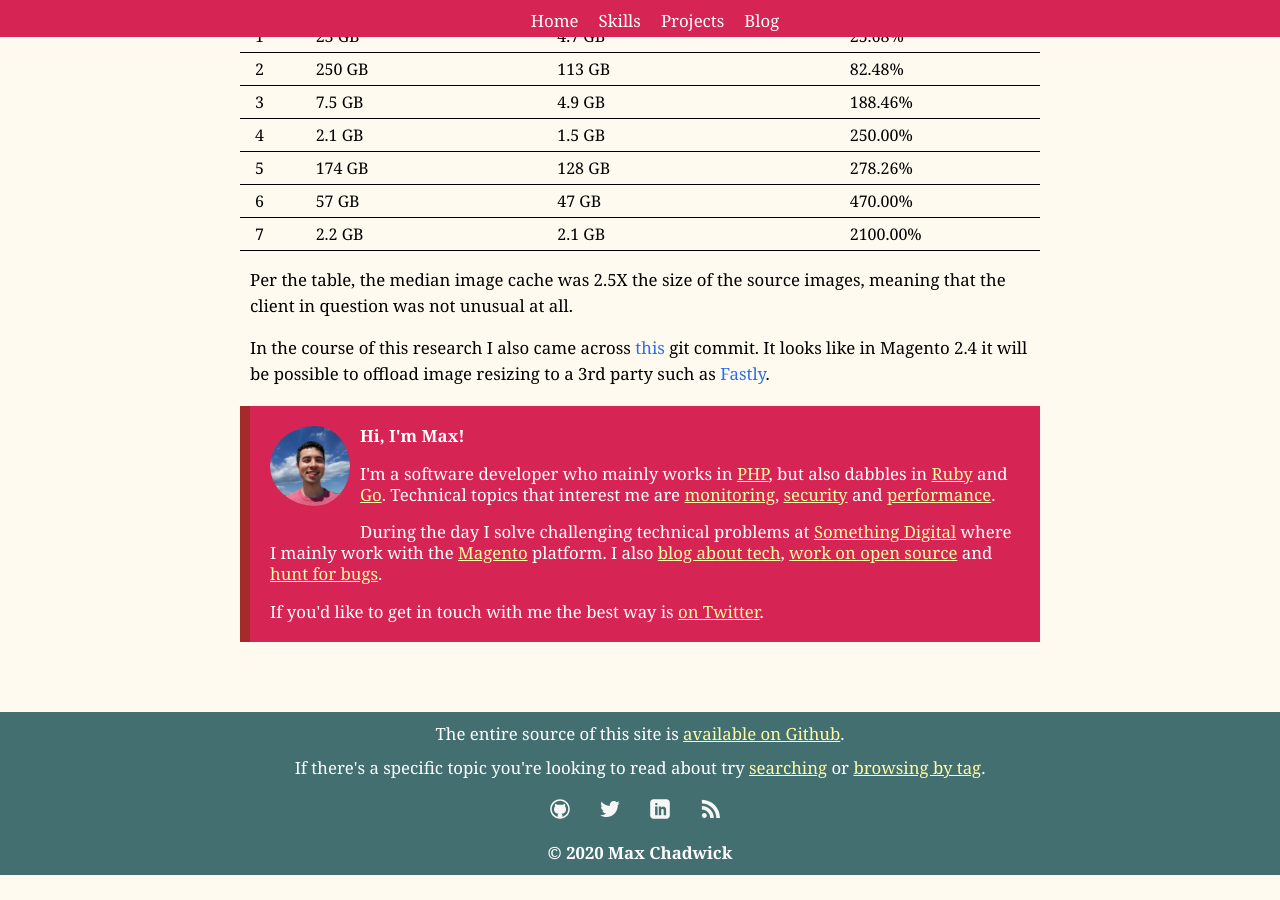
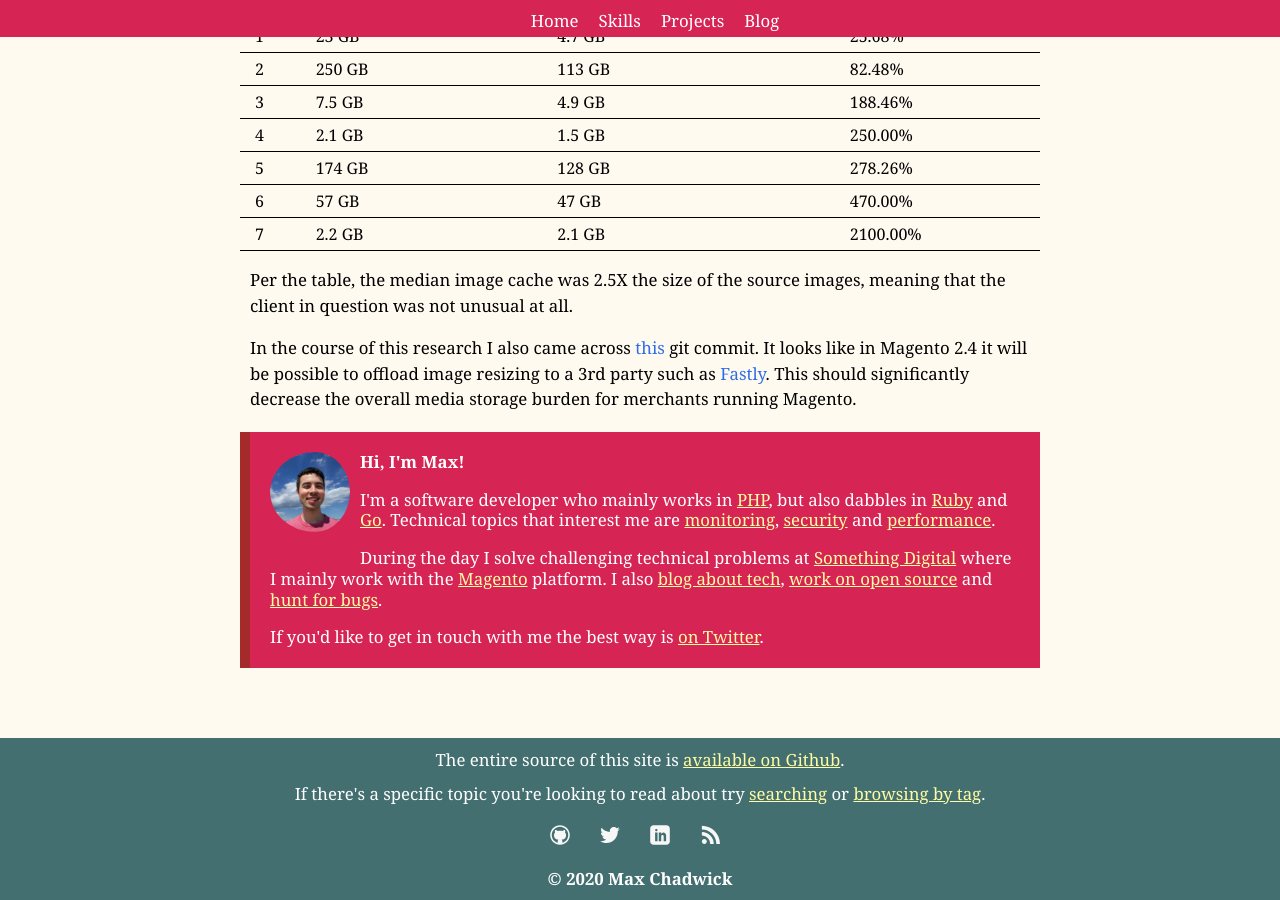
Before and after one commit to mpchadwick/mpchadwick.github.io, a Jekyll site: the page built from _posts/2020-03-05-magento-image-cache-size-benchmarks.md, in a window 1280 px wide and 900 px high, scrolled down 615 px. Built offline with Jekyll 4.4.1, drawn with Linux system fonts in a browser that asks for light colours; comment, search, counter and statistics services are not loaded; before the commit the page ends 1490 px from its top, so only the background shows below that.

Commit message:
Add another note

```diff
--- a/_posts/2020-03-05-magento-image-cache-size-benchmarks.md
+++ b/_posts/2020-03-05-magento-image-cache-size-benchmarks.md
@@ -27,4 +27,4 @@ The table below contains my findings:
 
 Per the table, the median image cache was 2.5X the size of the source images, meaning that the client in question was not unusual at all.
 
-In the course of this research I also came across [this](https://github.com/magento/magento2/commit/41b1cd54488dd6709124d618f1c570e9d0eab51a) git commit. It looks like in Magento 2.4 it will be possible to offload image resizing to a 3rd party such as [Fastly](https://docs.fastly.com/en/guides/serving-images).
+In the course of this research I also came across [this](https://github.com/magento/magento2/commit/41b1cd54488dd6709124d618f1c570e9d0eab51a) git commit. It looks like in Magento 2.4 it will be possible to offload image resizing to a 3rd party such as [Fastly](https://docs.fastly.com/en/guides/serving-images). This should significantly decrease the overall media storage burden for merchants running Magento.
```
